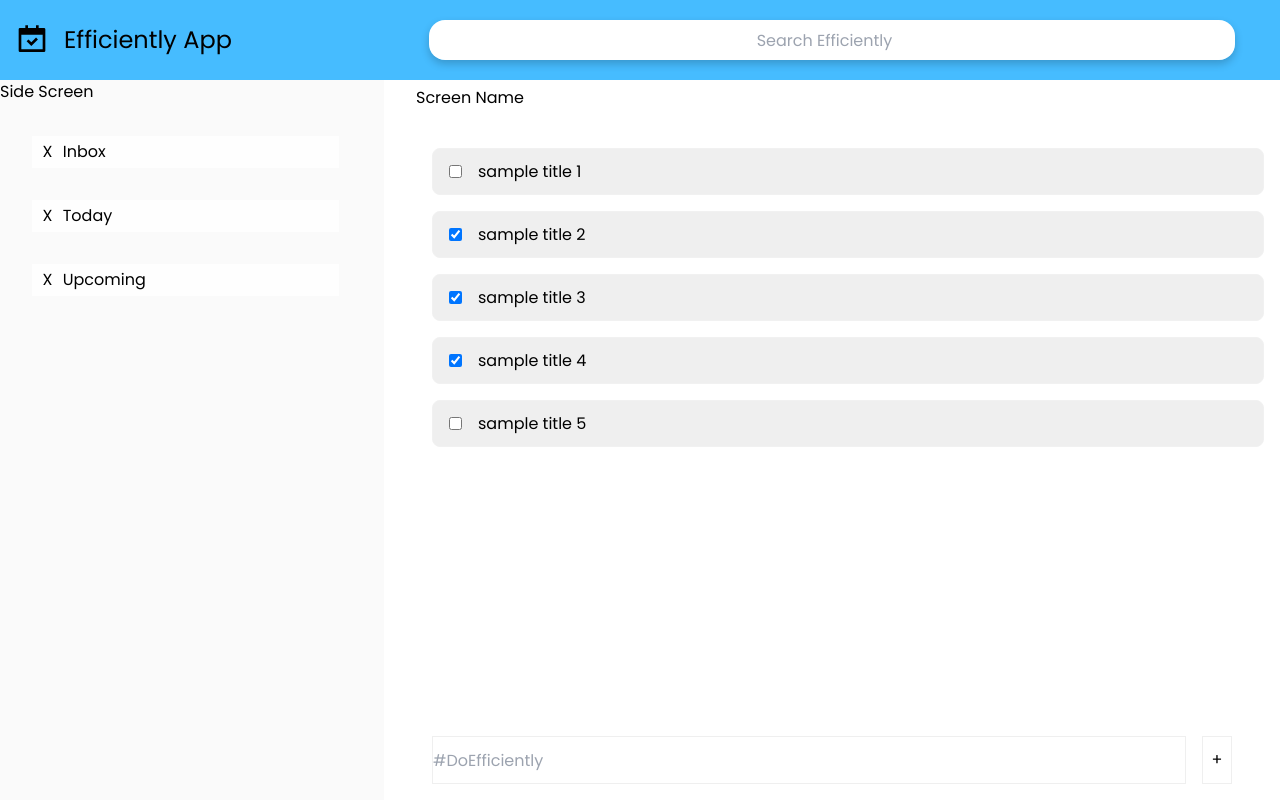
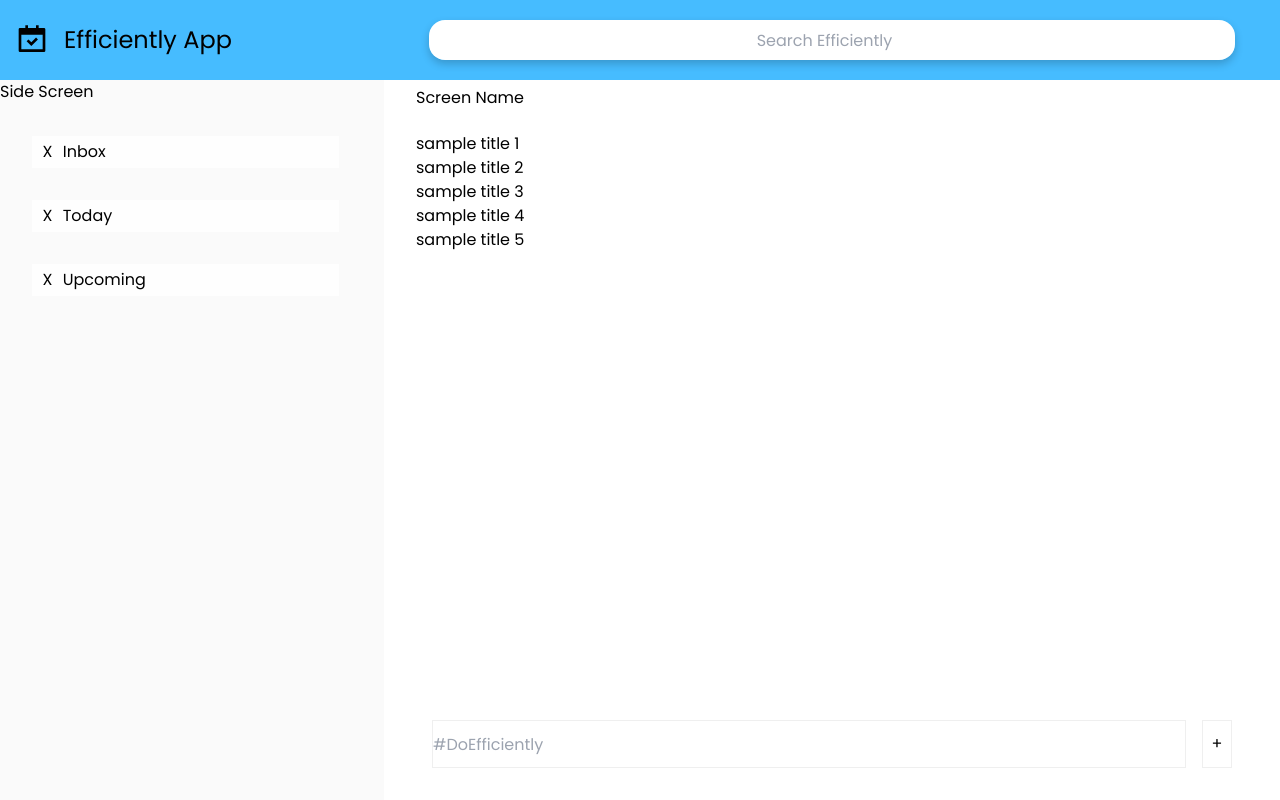
Before and after one commit to pythagoreaneng/efficiently-app-web, a React (Create React App) app: page / in a window 1280 px wide. Built offline with nearby package versions, Linux system fonts and the light colour scheme.

Commit message:
Create task filtering

```diff
--- a/src/components/TaskList.js
+++ b/src/components/TaskList.js
@@ -75,7 +75,7 @@ const TasksContainer = styled.div`
   position: relative;
 `;
 
-const TaskList = () => {
+const TaskList = ({ inbox, today, upcoming }) => {
   const [tasks, setTasks] = useState(test);
   const addTask = (task) => {
     const newTasks = [task, ...tasks];
@@ -89,18 +89,12 @@ const TaskList = () => {
   return (
     <>
       <TasksContainer>
-        {tasks.map((task) => {
-          return (
-            <TaskContainer>
-              {task.completed ? (
-                <Checkbox type="checkbox" />
-              ) : (
-                <Checkbox type="checkbox" checked />
-              )}
-              <TaskTitleContainer>{task.title}</TaskTitleContainer>
-            </TaskContainer>
-          );
-        })}
+        {inbox &&
+          tasks.map((task) => {
+            return <div>{task.title}</div>;
+          })}
+        {today && <div>This is today rendered inside tasklist</div>}
+        {upcoming && <div>This is upcoming rendered inside tasklist</div>}
 
         <TaskFormContainer>
           <TaskForm onSubmit={addTask} />
--- a/src/pages/inbox.js
+++ b/src/pages/inbox.js
@@ -53,7 +53,7 @@ const test = {
 const inbox = () => {
   return (
     <>
-      <TaskList />
+      <TaskList inbox={inbox} />
     </>
   );
 };
--- a/src/pages/today.js
+++ b/src/pages/today.js
@@ -1,7 +1,12 @@
 import React from "react";
+import TaskList from "../components/TaskList";
 
 const today = () => {
-  return <div>This is today</div>;
+  return (
+    <>
+      <TaskList today={today} />
+    </>
+  );
 };
 
 export default today;
--- a/src/pages/upcoming.js
+++ b/src/pages/upcoming.js
@@ -1,7 +1,12 @@
 import React from "react";
+import TaskList from "../components/TaskList";
 
 const upcoming = () => {
-  return <div>This is upcoming</div>;
+  return (
+    <>
+      <TaskList upcoming={upcoming} />
+    </>
+  );
 };
 
 export default upcoming;
```
Also changed, not shown: 1 other file (tests, documents, lock files or other folders).
